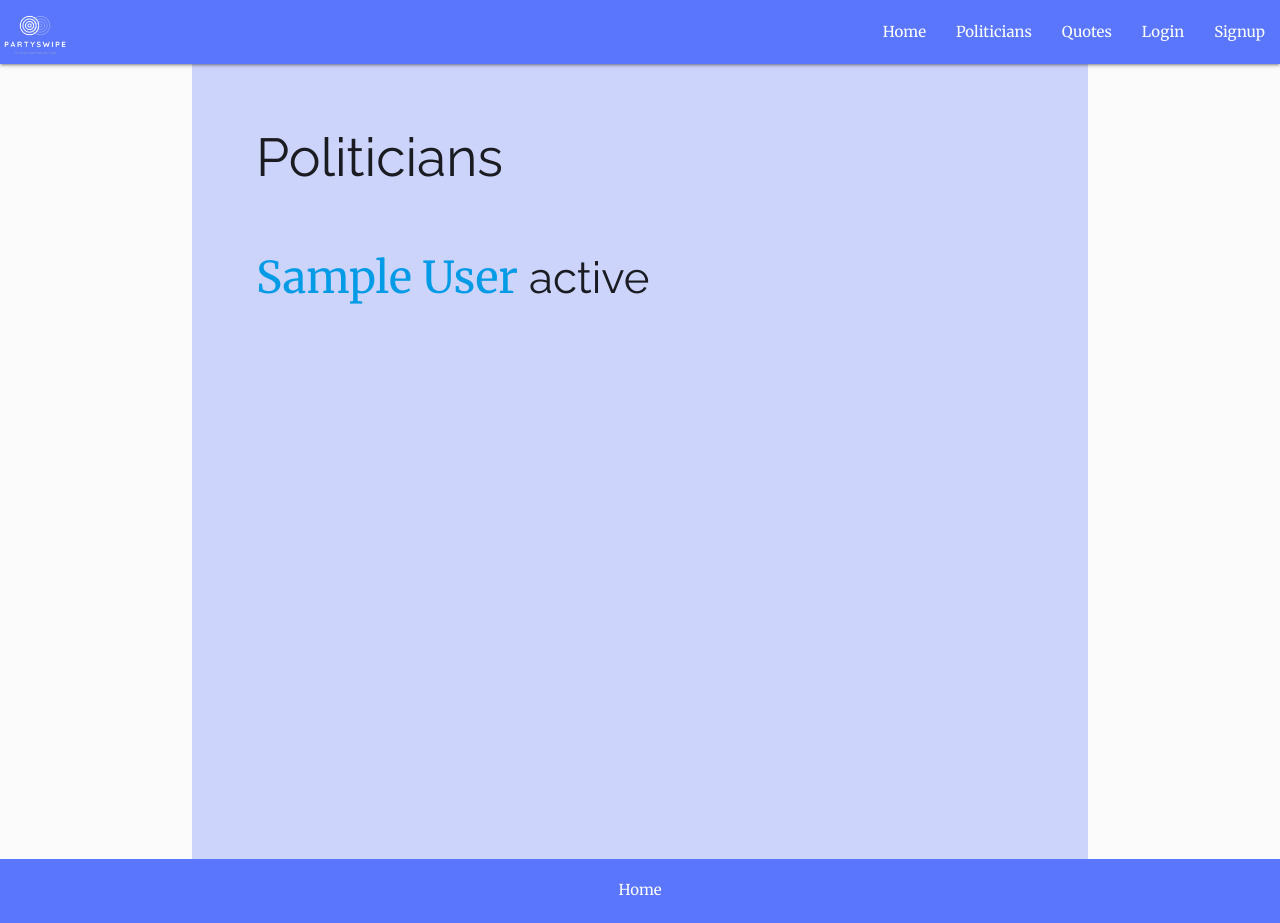
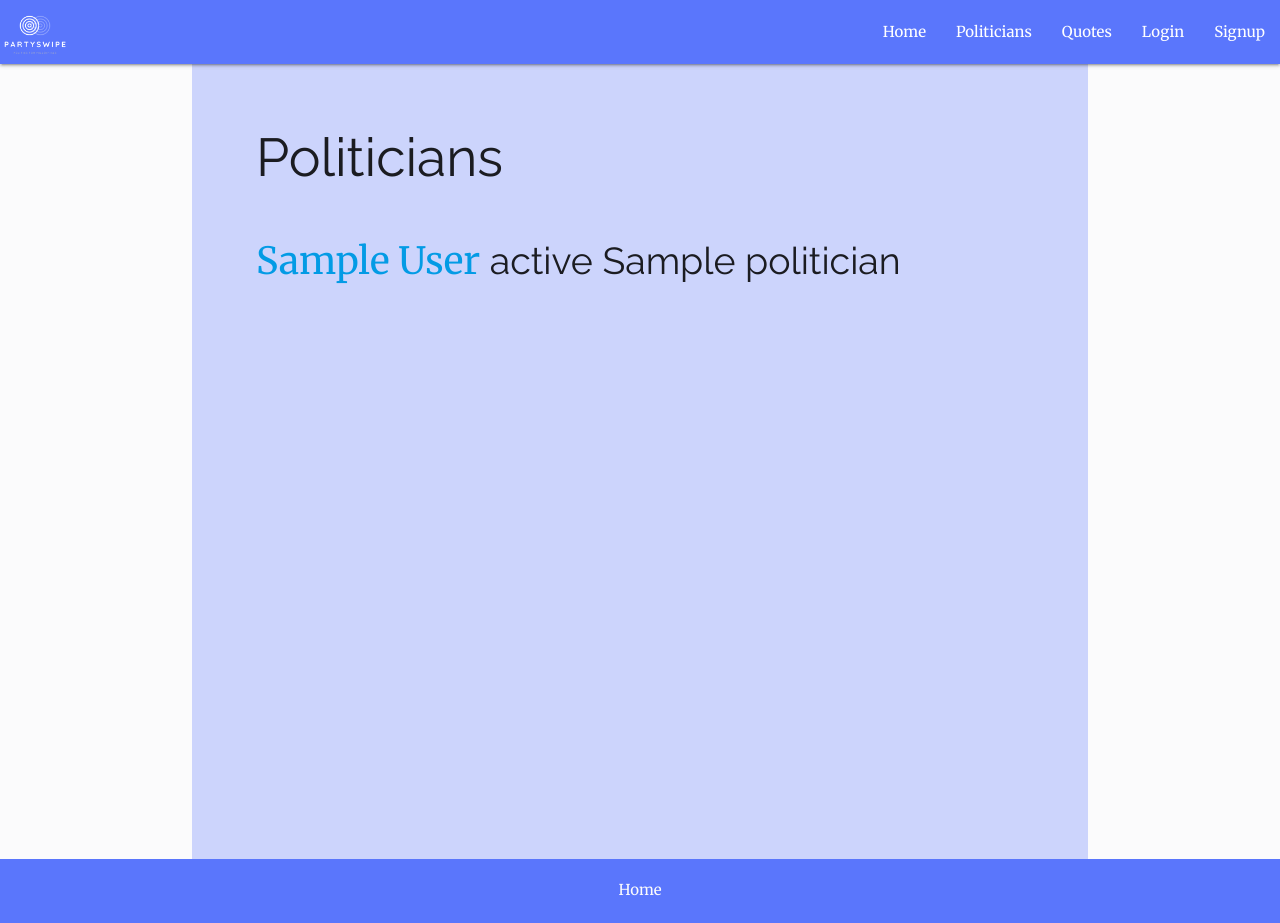
Before and after one commit to nikotsafos/poli-match, a Django app: page /politicians in a window 1280 px wide. Run offline with Django 3.2, Linux system fonts and the light colour scheme; tables that the repository leaves empty hold one stand-in row (values such as "Sample post"); parts of the project's set-up code (start-up, migrations or seed data) failed here and were passed over; some libraries are stand-ins or nearby versions.

Commit message:
Order politicians by state

```diff
--- a/poli_match/poli_match_app/static/style.css
+++ b/poli_match/poli_match_app/static/style.css
@@ -4,6 +4,10 @@ h1, h2, h3, h4, h5, h6, ul {
 
 a, p, li {
 	font-family: 'Merriweather', serif;
+}
+
+h6 {
+	font-size: 2.5em;
 }
 
 #brand-logo{
--- a/poli_match/poli_match_app/templates/poli_match/politicians.html
+++ b/poli_match/poli_match_app/templates/poli_match/politicians.html
@@ -7,7 +7,7 @@
 	<!-- for each politician in politicians print this -->
 	{% for politician in politicians %}
 		<li>
-			<h3><a href="{% url 'politician_detail' pk=politician.pk %}">{{ politician.first_name }} {{ politician.last_name }}</a> {{ politician.state }}</h3>
+			<h6><a href="{% url 'politician_detail' pk=politician.pk %}">{{ politician.first_name }} {{ politician.last_name }}</a> {{ politician.state }} {{ politician.title }}</h6>
 		</li>
 	{% endfor %}
 </ul>
--- a/poli_match/poli_match_app/views.py
+++ b/poli_match/poli_match_app/views.py
@@ -17,11 +17,11 @@ def quote_detail(request, pk):
     return render(request, 'poli_match/quote_detail.html', {'quote': quote})
 
 def quotes(request):
-    quotes = Quote.objects.all()
+    quotes = Quote.objects.all().order_by('politician')
     return render(request, 'poli_match/quotes.html', {'quotes': quotes})
 
 def politicians(request):
-    politicians = Politician.objects.all()
+    politicians = Politician.objects.all().order_by('state', 'title')
     return render(request, 'poli_match/politicians.html', {'politicians': politicians})
 
 def politician_detail(request, pk):
```
Also changed, not shown: poli_match/poli_match_app/migrations/0024_merge_20181010_2027.py (added).
